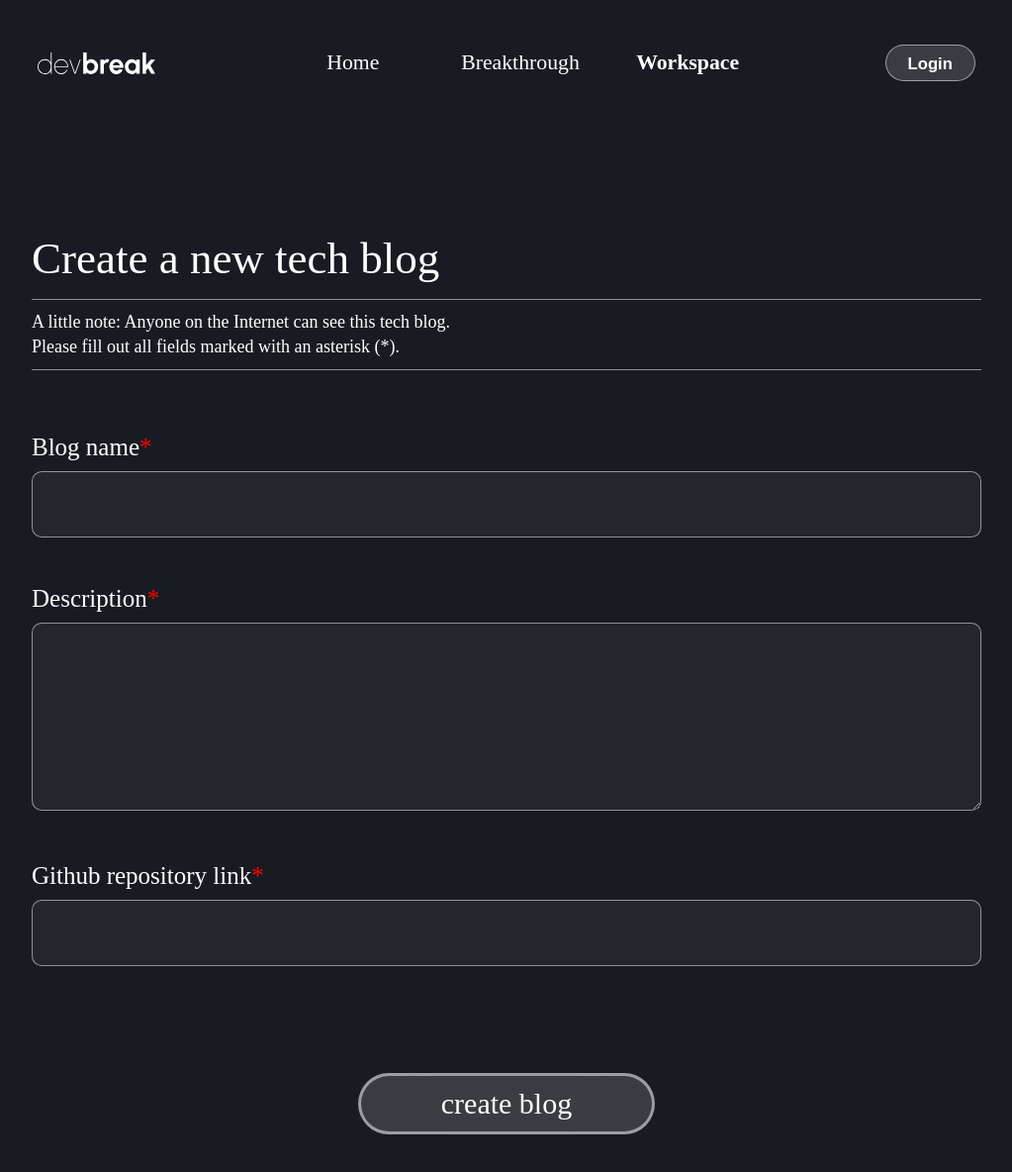
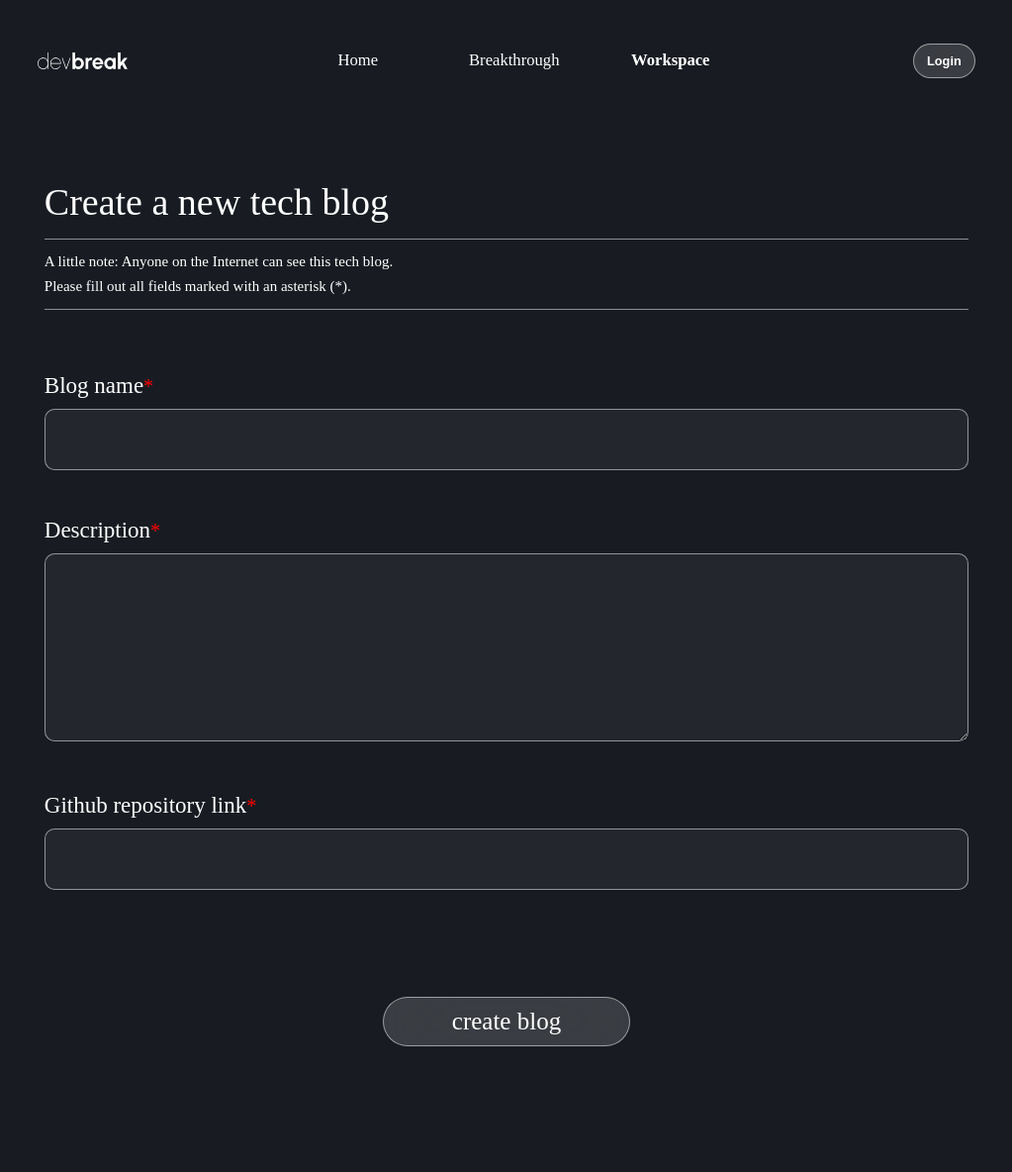
Before and after one commit to choigyulee/devbreak_FE, a React (Vite) app in the folder devbreak/: page /workspace/makeblog in a window 1280 px wide. Shown: the top 1184 px of the page at 99% size, without its empty margins (128-1151 px from the left). After the commit the page ends 1157 px from the top, so only its background shows below. Built offline with nearby package versions, Linux system fonts and the light colour scheme; a web font is replaced by a local one.

Commit message:
fix<MakeBlogPage>UI크기수정

```diff
--- a/devbreak/src/components/GoToButton.jsx
+++ b/devbreak/src/components/GoToButton.jsx
@@ -1,6 +1,6 @@
 import styled from "@emotion/styled";
 
-const GoToButton = ({ text, onClick, width = "300px", height = "62px", borderRadius = "63px" }) => {
+const GoToButton = ({ text, onClick, width = "250px", height = "50px", borderRadius = "63px" }) => {
   return (
     <Button onClick={onClick} width={width} height={height} borderRadius={borderRadius}>
       {text}
@@ -13,21 +13,21 @@ export default GoToButton;
 const Button = styled.button`
   margin: 0 auto;
   background-color: rgba(255, 255, 255, 0.15);
-  border: 3px solid rgba(255, 255, 255, 0.5);
+  border: 1.5px solid rgba(255, 255, 255, 0.5);
   backdrop-filter: blur(40px);
   width: ${({ width }) => width}; /* width prop 사용 */
   height: ${({ height }) => height}; /* height prop 사용 */
   color: #ffffff;
   font-family: "Pretendard";
-  font-weight: 500;
-  font-size: 30px;
+  font-weight: 400;
+  font-size: 25px;
   border-radius: ${({ borderRadius }) => borderRadius}; /* borderRadius prop 사용 */
   cursor: pointer;
   transition: color, border 0.3s;
 
   &:hover {
     color: #02f798;
-    border: 3px solid #02f798;
+    border: 1.5px solid #02f798;
     box-shadow: 0px 0px 10px rgba(2, 247, 152, 0.25);
   }
 `
--- a/devbreak/src/components/NavBar.jsx
+++ b/devbreak/src/components/NavBar.jsx
@@ -36,8 +36,8 @@ const NavContainer = styled.nav`
 `;
 
 const Logo = styled.img`
-  height: 1.7vw;
-  margin-right: 9vw;
+  height: 1.3vw;
+  margin-right: 12vw;
 `;
 
 const NavItems = styled.ul`
@@ -59,7 +59,7 @@ const NavItem = styled.li`
 
   a {
     text-decoration: none;
-    font-size: 1.7vw;
+    font-size: 1.3vw;
     color: inherit;
     display: block;
     padding: 1rem; // 패딩을 사용하여 클릭 영역 확대
@@ -72,10 +72,10 @@ const NavItem = styled.li`
 
 const LoginButton = styled.button`
   font-weight: 700;
-  padding: 0.5vw 1.7vw;
-  margin-left: 9vw;
+  padding: 0.5vw 1vw;
+  margin-left: 13vw;
   color: white;
-  font-size: 1.5vw;
+  font-size: 1.3vw;
   border-radius: 3vw;
   background-color: rgba(255, 255, 255, 0.15);
   border: 1px solid rgba(255, 255, 255, 0.5);
@@ -85,9 +85,4 @@ const LoginButton = styled.button`
     border: 1px solid #02f798;
     box-shadow: 0px 0px 10px rgba(2, 247, 152, 0.25);
   }
-  a {
-    text-decoration: none;
-    color: inherit; // 버튼의 색상과 동일하게 유지
-    font-size: 1.3vw; // 로그인 텍스트의 크기를 조정
-  }
 `;
--- a/devbreak/src/pages/workspace/MakeBlogPage.jsx
+++ b/devbreak/src/pages/workspace/MakeBlogPage.jsx
@@ -89,20 +89,20 @@ const Container = styled.div`
 `
 
 const FormContainer = styled.div`
-  margin: auto 167px;
-  width: 75vw;
+  width: 73vw;
+  margin-top: 60px;
 `;
 
 const Title = styled.h1`
-  font-size: 45px;
-  margin: 108px 0 15px 0;
+  font-size: 38px;
+  margin-bottom: 15px;
   font-weight: 500;
 `;
 
 const Subtitle = styled.div`
   border-top: 1px solid rgba(255, 255, 255, 0.5);
   border-bottom: 1px solid rgba(255, 255, 255, 0.5);
-  font-size: 18px;
+  font-size: 15px;
   line-height: 25px;
   font-weight: 500;
   margin-bottom: 64px;
@@ -120,24 +120,24 @@ const FormField = styled.div`
 `;
 
 const Label = styled.label`
-  font-size: 25px;
+  font-size: 23px;
   font-weight: 500;
   margin-left: 0px;
 `;
 
 const Required = styled.span`
   color: #FF0000;
-  font-size: 25px;
+  font-size: 20px;
   font-weight: 500;
 `;
 
 const Input = styled.input`
   width: 100%;
-  height: 67px;
+  height: 57px;
   border: 1px solid rgba(255, 255, 255, 0.5);
   border-radius: 10px;
   background-color: rgba(255, 255, 255, 0.05);
-  font-size: 20px;
+  font-size: 17px;
   color :#ffffff;
   padding: 30px;
   margin-left: 0px;
@@ -154,7 +154,7 @@ const TextArea = styled.textarea`
   border: 1px solid rgba(255, 255, 255, 0.5);
   border-radius: 10px;
   background-color: rgba(255, 255, 255, 0.05);
-  font-size: 20px;
+  font-size: 18px;
   color: #ffffff;
   padding: 30px;
   margin-left: 0;
```
